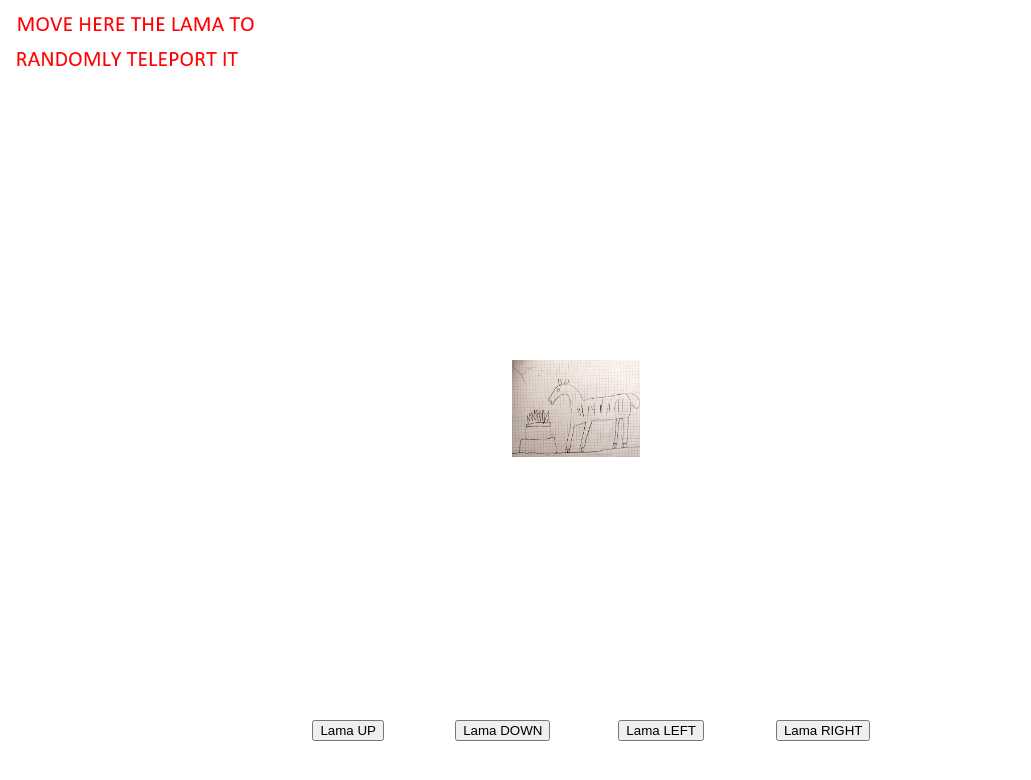
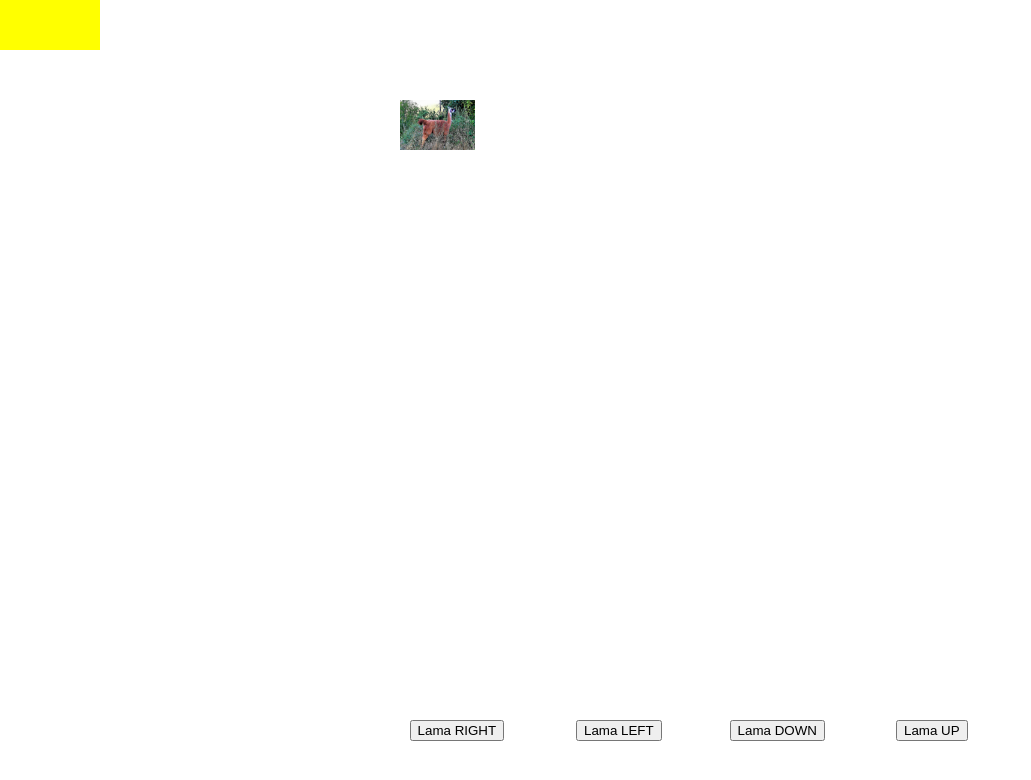
Before and after one commit to Scheggia02/2021-computerTech-html5, a plain HTML site: page index.html in a window 1280 px wide. Both pictures are taken after a click on the button "Lama UP". Shown: the whole page, without its empty margins (0-1031 px from the left). Drawn offline with nearby package versions, Linux system fonts and the light colour scheme.

Commit message:
Progetto terminato (rimane solamente da sistemare il lato css per renderlo un po più carino).

```diff
--- a/index.html
+++ b/index.html
@@ -13,8 +13,8 @@
     <button id="moveDown">Lama DOWN</button>
     <button id="moveLeft">Lama LEFT</button>
     <button id="moveRight">Lama RIGHT</button>
-    <img id="LamaImage" src="lama.jpeg" alt="Lama image">
-    <img id="BringHere" src="./Move the lama here.PNG" alt="Bring the lama here">
+    <img id="LamaImage" src="LamaProgettoInfo.jpeg" alt="Lama image"></img>
+    <div id="Collision"></div>
     <script src="https://cdnjs.cloudflare.com/ajax/libs/jquery/3.5.1/jquery.min.js"></script>
 <script src="script.js"></script>
   </body>
--- a/script.js
+++ b/script.js
@@ -1,34 +1,93 @@
 let lamaimg = {
-  topValue: 50,
-  rightValue: 50,
+  id: "#LamaImage",
+  top: 150,
+  left: 400,
+  width: 75,
+  height: 50,
 
-  teleport: function () {
+  teleportToRandomLoc: function(){
 
+    lamaimg.left = Math.floor(Math.random() * screen.width - lamaimg.left);
+    lamaimg.top = Math.floor(Math.random() * screen.height - lamaimg.top);
+
+    $(lamaimg.id).css("top", lamaimg.top + "px");
+    $(lamaimg.id).css("left", lamaimg.left + "px");
   },
 
   moveUp: function () {
-    lamaimg.topValue -= 5;
-    $("#LamaImage").css("top", lamaimg.topValue + "%");
+    lamaimg.top -= 50;
+    $(lamaimg.id).css("top", lamaimg.top + "px");
   },
 
   moveDown: function () {
-    lamaimg.topValue += 5;
-    $("#LamaImage").css("top", lamaimg.topValue + "%");
+    lamaimg.top += 50;
+    $(lamaimg.id).css("top", lamaimg.top + "px");
   },
 
   moveRight: function () {
-    lamaimg.rightValue -= 5;
-    $("#LamaImage").css("right", lamaimg.rightValue + "%");
+    lamaimg.left += 50;
+    $(lamaimg.id).css("left", lamaimg.left + "px");
   },
 
   moveLeft: function () {
-    lamaimg.rightValue += 5;
-    $("#LamaImage").css("right", lamaimg.rightValue + "%");
+    lamaimg.left -= 50;
+    $(lamaimg.id).css("left", lamaimg.left + "px");
   },
+
+  setupProperties: function () {
+
+    lamaimg.left = parseInt($(lamaimg.id).css("left").replace("px", ""));
+    lamaimg.top = parseInt($(lamaimg.id).css("top").replace("px", ""));
+    lamaimg.width = parseInt($(lamaimg.id).css("width").replace("px", ""));
+    lamaimg.height = parseInt($(lamaimg.id).css("height").replace("px", ""));
+  }
 }
 
+
+var collision = {
+  id: "#Collision",
+  top: 0,
+  left: 0,
+  width: 0,
+  height: 0,
+
+  setupProperties: function () {
+
+    collision.left = parseInt($(collision.id).css("left").replace("px", ""));
+    collision.top = parseInt($(collision.id).css("top").replace("px", ""));
+    collision.width = parseInt($(collision.id).css("width").replace("px", ""));
+    collision.height = parseInt($(collision.id).css("height").replace("px", ""));
+  }
+
+}
+
+
+function doRectsCollide(a, b) {
+  return !(
+    ((a.top + a.height) < (b.top)) ||
+    (a.top > (b.top + b.height)) ||
+    ((a.left + a.width) < b.left) ||
+    (a.left > (b.left + b.width))
+  );
+}
+
+
+function onTimerTick() {
+
+  if (doRectsCollide(lamaimg, collision)) {
+    lamaimg.teleportToRandomLoc();
+    console.log("errore");
+  }
+
+
+
+}
+
+
 let init = function () {
-
+  setInterval(onTimerTick, 33); // 33 millisecondi
+  lamaimg.setupProperties();
+  collision.setupProperties();
   $("#moveUp").on("click", lamaimg.moveUp);
   $("#moveDown").on("click", lamaimg.moveDown);
   $("#moveRight").on("click", lamaimg.moveRight);
--- a/style.css
+++ b/style.css
@@ -1,36 +1,42 @@
 #LamaImage{
   position: absolute;
-  right: 50%;
-  top: 50%;
-  width: 10%;
+  left: 400px;
+  top: 150px;
+  width: 75px;
+  height: 50px;
+  z-index: 1;
 }
 
 #moveUp{
   position: absolute;
-  right: 70%;
+  left: 70%;
   top: 90%;
 }
 
 #moveDown{
   position: absolute;
-  right: 57%;
+  left: 57%;
   top: 90%;
 }
 
 #moveLeft{
   position: absolute;
-  right: 45%;
+  left: 45%;
   top: 90%;
 }
 
 #moveRight{
   position: absolute;
-  right: 32%;
+  left: 32%;
   top: 90%;
 }
 
-#BringHere{
-  width: 20%;
-
+#Collision{
+  background-color: yellow;
+  position: absolute;
+  top: 0px;
+  left: 0px;
+  width: 100px;
+  height: 50px;
 
 }
```
Also changed, not shown: LamaProgettoInfo.jpeg (added), Move the lama here.PNG (deleted), lama.jpeg (deleted).
